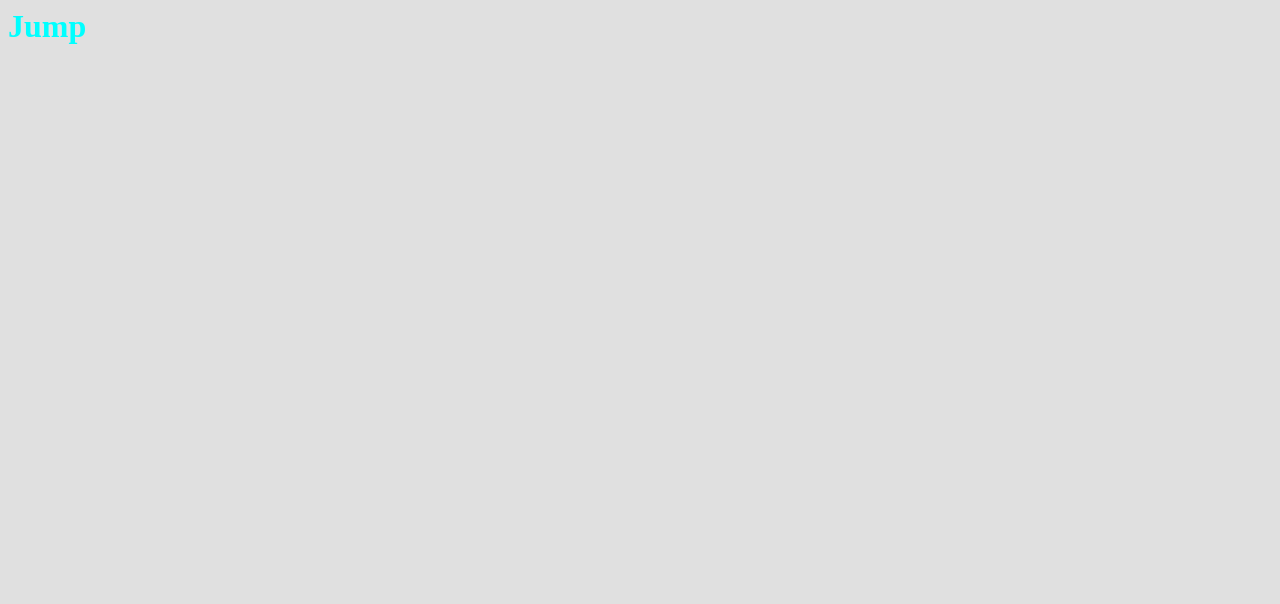
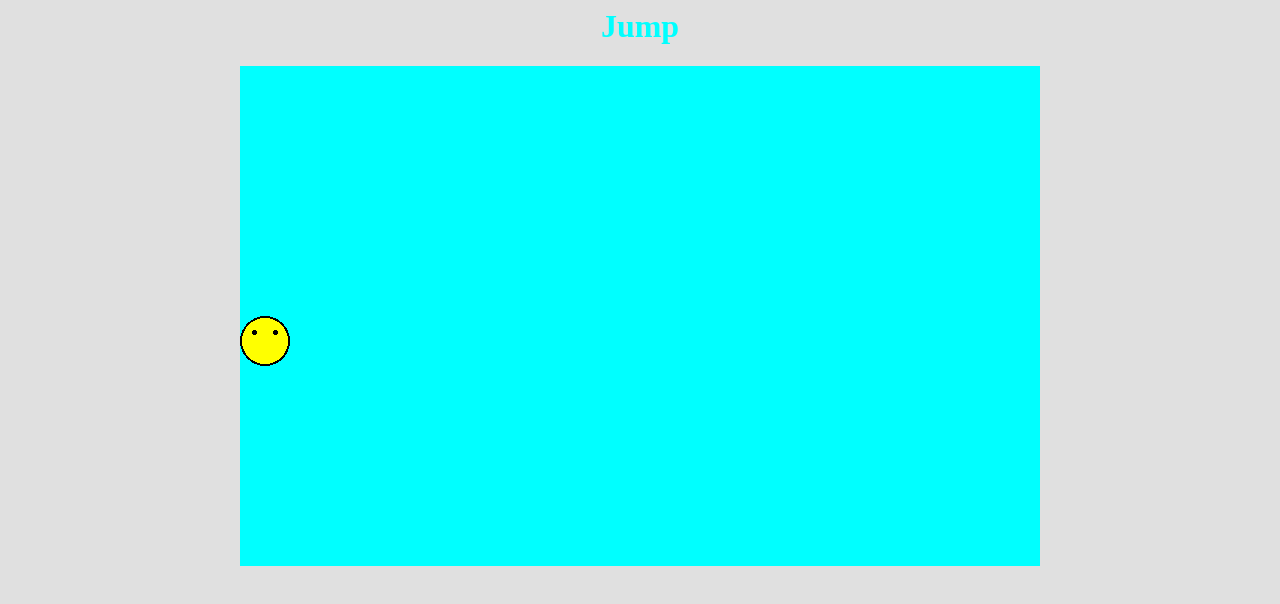
Before and after one commit to Kevycat/web, a plain HTML site: page jump.html in a window 1280 px wide. Drawn offline with Linux system fonts and the light colour scheme.

Commit message:
UPDATED GAME

```diff
--- a/jump.html
+++ b/jump.html
@@ -5,15 +5,85 @@
 		<link rel="shortcut icon" href="Icon.png">
 	</head>
 	<body>
-		<h1>Jump</h1>
+		<div align="center">
+			<h1>Jump</h1>
+		</div>
+		<img src="face.png" width=0 id="face">
 		<noscript>
 			This game is coded in Javascript, which you appear to have dissabled. If you have it enabled, but see this message, your browser is broken and you need to update it. This isn't just a trick to make you update your browser. I haven't even added adds yet.
 		</noscript>
-		<canvas name="can" width=800 height=500>
+		<div align="center">
+			<canvas id="canvas" width=800 height=500>
+		</div>
 	</body>
 	<footer>
 	<script>
-		alert("This has been delayed in development due to a problem with Javascript crashing when a line of code common in my older projects is used. Please check back in a few days.");
+	var frameRate = 30;
+		var canvas = document.getElementById("canvas");
+		var face = document.getElementById("face");
+		var ctx = canvas.getContext("2d");
+		var keys = [223];
+		var basePlatform = {
+			x: null,
+			y: null
+		};
+		var cam = {
+			y: 0,
+			x: 0
+		};
+		var jumping = false;
+		var jumpTime = 0;
+		var drawPlatform = function(platform, camera){
+			ctx.fillStyle = "#000000"
+			ctx.fillRect(platform.x - 50, platform.y - 5 + camera.y, 100, 10);
+			ctx.fillStyle = "#CCCCCC"
+			ctx.fillRect(platform.x - 49, platform.y - 4 + camera.y, 98, 8);
+		}
+		var platforms = [1];
+		var genPlat = function(num, x, y){
+			var plat = basePlatform;
+			plat.x = x;
+			plat.y = y;
+			platforms[num] = plat;
+		}
+		var draw = function(){
+			ctx.fillStyle = "#00ffff"
+			ctx.fillRect(0, 0, canvas.width, canvas.height);
+			for(var i = 0; i < platforms.length; i++){
+				drawPlatform(platforms[i], cam);
+			}
+			ctx.drawImage(face, cam.x, canvas.height / 2);
+		}
+		var update = function(){
+			if(jumpTime > 30){
+			jumping = false;
+			jumpTime = 0;
+			}
+			if(jumping){
+				cam.y += 2.5;
+				jumpTime++;
+			}else{
+				cam.y -= 3.5;
+			}
+			if(keys[38] && !jumping){
+				jumping = true;
+			}
+			if(keys[37]){
+				cam.x -= 3.5;
+			}
+			if(keys[39]){
+				cam.x += 3.5;
+			}
+			draw();
+		}
+		genPlat(0, 80, 80);
+		setInterval(update, 1000 / frameRate);
+		window.onkeydown = function(e){
+			keys[e.keyCode] = true;
+		}
+		window.onkeyup = function(e){
+			keys[e.keyCode] = false;
+		}
 	</script>
 		<style>
 			h1 {
```
Also changed, not shown: index.html (+6 -3 lines), face.png (added).
